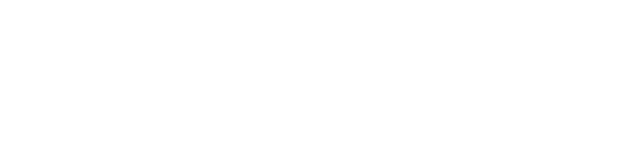
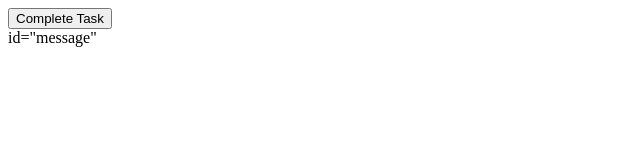
Before and after one commit to ThallysonG/task-manager-simple, a plain HTML site: page index.html in a window 1280 px wide. Shown: the whole page, without its empty margins (0-640 px from the left). Drawn offline with Linux system fonts and the light colour scheme.

Commit message:
Added Complete Task button

```diff
--- a/index.html
+++ b/index.html
@@ -4,8 +4,12 @@
     <meta charset="UTF-8">
     <meta name="viewport" content="width=device-width, initial-scale=1.0">
     <title>Document</title>
+    <script defer src="script.js"></script>
 </head>
 <body>
 
+<button>Complete Task</button>
+   <div> id="message"</div>
+
 </body>
 </html>
--- a/script.js
+++ b/script.js
@@ -0,0 +1 @@
+function
```
